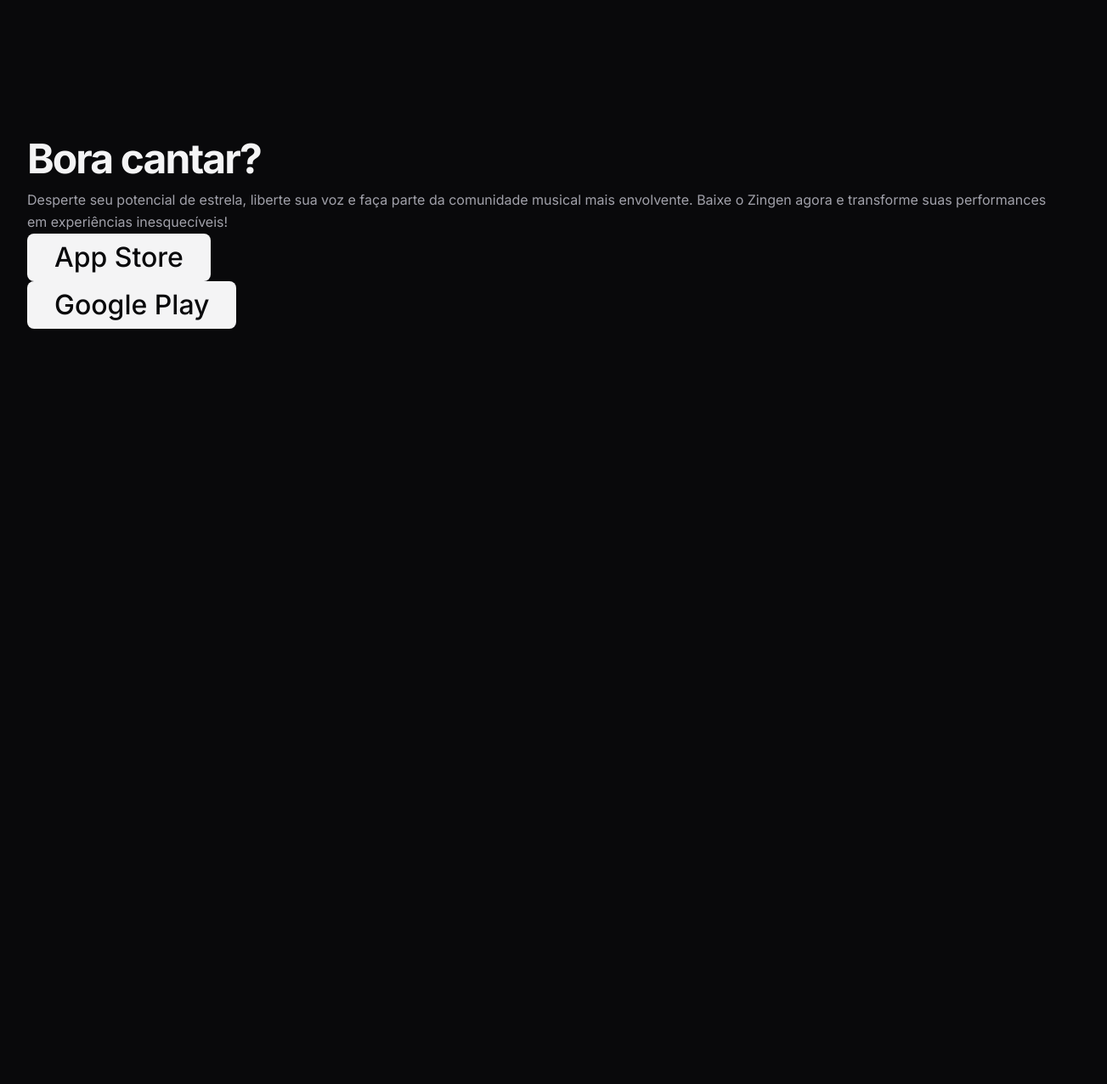
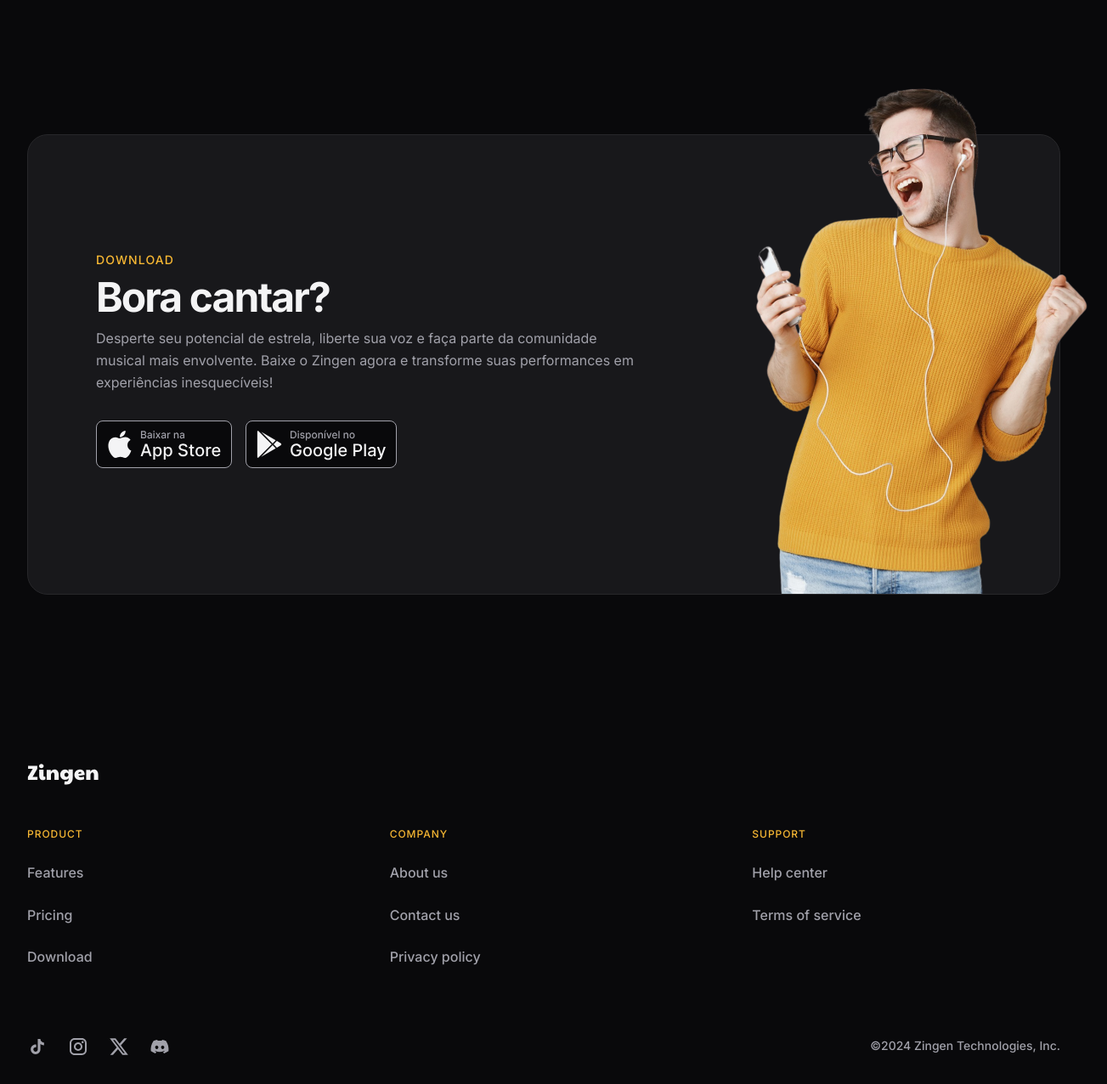
Before and after one commit to tomrodww/project_zingen, a plain HTML site: page index.html in a window 1280 px wide. Shown: the part 3400-4676 px from the top of the page at 85% size, 1303 px wide, since content can reach past the window. Before the commit the page ends 3867 px from the top, so only its background shows below. Drawn offline with Linux system fonts and the light colour scheme.

Commit message:
final commit

```diff
--- a/index.html
+++ b/index.html
@@ -155,7 +155,7 @@
               Acesso básico ao app com funcionalidades limitadas.
             </p>
             <zin-princing>Free <small>/month</small></zin-princing>
-            <a href="#download" class="btn btn-md" aria-label="Download"></a>
+            <a href="#download" class="btn btn-md" aria-label="Download now"></a>
             <div class="separator"></div>
             <ul role="list" class="grid gap-1">
               <li>
@@ -201,7 +201,7 @@
               Para aquelas famílias que adoram se reunir pra cantar
             </p>
             <zin-princing>21,90</zin-princing>
-            <a href="#download" class="btn btn-md" aria-label="Download"></a>
+            <a href="#download" class="btn btn-md" aria-label="Subscribe now"></a>
             <div class="separator"></div>
             <ul role="list" class="grid gap-1">
               <li>
@@ -228,18 +228,92 @@
 
     <section id="download">
       <div class="container py-xl">
-        <h2>Bora cantar?</h2>
-        <p>
-          Desperte seu potencial de estrela, liberte sua voz e faça parte da comunidade musical mais envolvente. Baixe o Zingen agora e transforme suas performances em experiências inesquecíveis!
-        </p>
+        <div class="card px-lg even-columns items-center">
 
-        <a href="#" class="btn btn-md">App Store</a>
-        <a href="#" class="btn btn-md">Google Play</a>
+          <div>
+            <header>
+              <strong>Download</strong>
+              <h2>Bora cantar?</h2>
+            </header>
 
+            <p>
+              Desperte seu potencial de estrela, liberte sua voz e faça parte da comunidade musical mais envolvente. Baixe o Zingen agora e transforme suas performances em experiências inesquecíveis!
+            </p>
+
+            <div class="buttons flex gap-1">
+              <a href="#" >
+                <img src="assets/icons/apple-btn.svg" alt="Apple store download">
+              </a>
+              <a href="#" >
+                <img src="assets/icons/google-btn.svg" alt="Google play download">
+              </a>
+            </div>
+          </div>
+
+          <img src="assets/rapaz-ouvindo-musica-com-fones-de-ouvido-e-cantando-no-aplicativo-de-karaoke-removebg 1.png" alt="">
+
+        </div>
       </div>
     </section>
 
+    <footer>
+      <div class="container py-xl grid">
+        <section class="grid top">
+          <img src="assets/icons/logo.svg" alt="logo zingen">
 
+          <nav class="even-columns">
+            <ul role="list" class="grid gap-1.5">
+              <li class="title">Product</li>
+              <li>
+                <a href="#features">Features</a>
+              </li>
+              <li>
+                <a href="#pricing">Pricing</a>
+              </li>
+              <li>
+                <a href="#download">Download</a>
+              </li>
+            </ul>
+
+            <ul role="list" class="grid gap-1.5">
+              <li class="title">Company</li>
+              <li>
+                <a href="#about">About us</a>
+              </li>
+              <li>
+                <a href="#contact">Contact us</a>
+              </li>
+              <li>
+                <a href="#">Privacy policy</a>
+              </li>
+            </ul>
+
+            <ul role="list" class="grid gap-1.5">
+              <li class="title">Support</li>
+              <li>
+                <a href="#">Help center</a>
+              </li>
+              <li>
+                <a href="#">Terms of service</a>
+              </li>
+            </ul>
+          </nav>
+        </section>
+
+        <section class="bottom flex gap-1.5">
+          <div class="flex gap-1.5">
+            <a href="#" class="social-icon" aria-label="tiktok"></a>
+            <a href="#" class="social-icon" aria-label="instagram"></a>
+            <a href="#" class="social-icon" aria-label="twitter"></a>
+            <a href="#" class="social-icon" aria-label="discord"></a>
+          </div>
+
+          <span class="copy">
+            ©2024 Zingen Technologies, Inc.
+          </span>
+        </section>
+      </div>
+    </footer>
 
   </main>
 
--- /dev/null
+++ b/styles.css/download.css
@@ -0,0 +1,37 @@
+#download {
+  .card {
+    padding: 3rem 1.5rem 15rem;
+    position: relative;
+
+    & > img {
+      width: 14.5rem;
+      position: absolute;
+      bottom: 0;
+      right: -3.5rem;
+    }
+
+    & strong {
+      color: var(--brand-color-primary);
+    }
+
+  }
+
+  .buttons {
+    flex-wrap: wrap;
+    margin-top: 2rem;
+  }
+
+  @media (width >= 80em) {
+    .card {
+      padding: 8.75rem 5rem;
+
+      & > div:nth-child(1) {
+        max-width: 40rem;
+      }
+
+      & > img {
+        width: 29.125rem;
+      }
+    }
+  }
+}
--- /dev/null
+++ b/styles.css/footer.css
@@ -0,0 +1,56 @@
+footer {
+  color: var(--text-color-secondary);
+  font-weight: var(--fw-md);
+  padding-top: 1rem;
+  margin-top: 1rem;
+
+  & .container {
+    padding-inline: 3rem;
+
+  }
+
+
+  & .container, .top {
+      gap: 3rem;
+  }
+
+  & nav.even-columns {
+    gap: 4rem;
+  }
+
+
+  & .top ul {
+    align-content: start;
+  }
+
+  & .title {
+
+    font-size: 0.75rem;
+    letter-spacing: 0.08em;
+    text-transform: uppercase;
+    color: var(--brand-color-primary);
+  }
+
+  & .bottom {
+    flex-wrap: wrap;
+
+    & > div {
+      margin-right: auto;
+    }
+
+    & span {
+      font-size: 0.875rem;
+    }
+  }
+
+  @media (width >= 80em) {
+    & .container {
+      padding-inline: 0;
+      padding-bottom: 2rem;
+    }
+
+    & .top {
+      padding-bottom: 2rem;
+    }
+  }
+}
--- a/styles.css/global.css
+++ b/styles.css/global.css
@@ -46,6 +46,9 @@ html {
   font-size: var(--fs-base);
   line-height: 1.6;
   color: var(--text-color-primary);
+
+  overflow-x: hidden;
+  scroll-behavior: smooth;
 }
 
 body {
--- a/styles.css/index.css
+++ b/styles.css/index.css
@@ -9,3 +9,5 @@
 @import url(./cards.css);
 @import url(./features.css) (width >= 80rem);
 @import url(./pricing.css);
+@import url(./download.css);
+@import url(./footer.css);
```
Also changed, not shown: assets/icons/apple-btn.svg (added), assets/icons/google-btn.svg (added).
